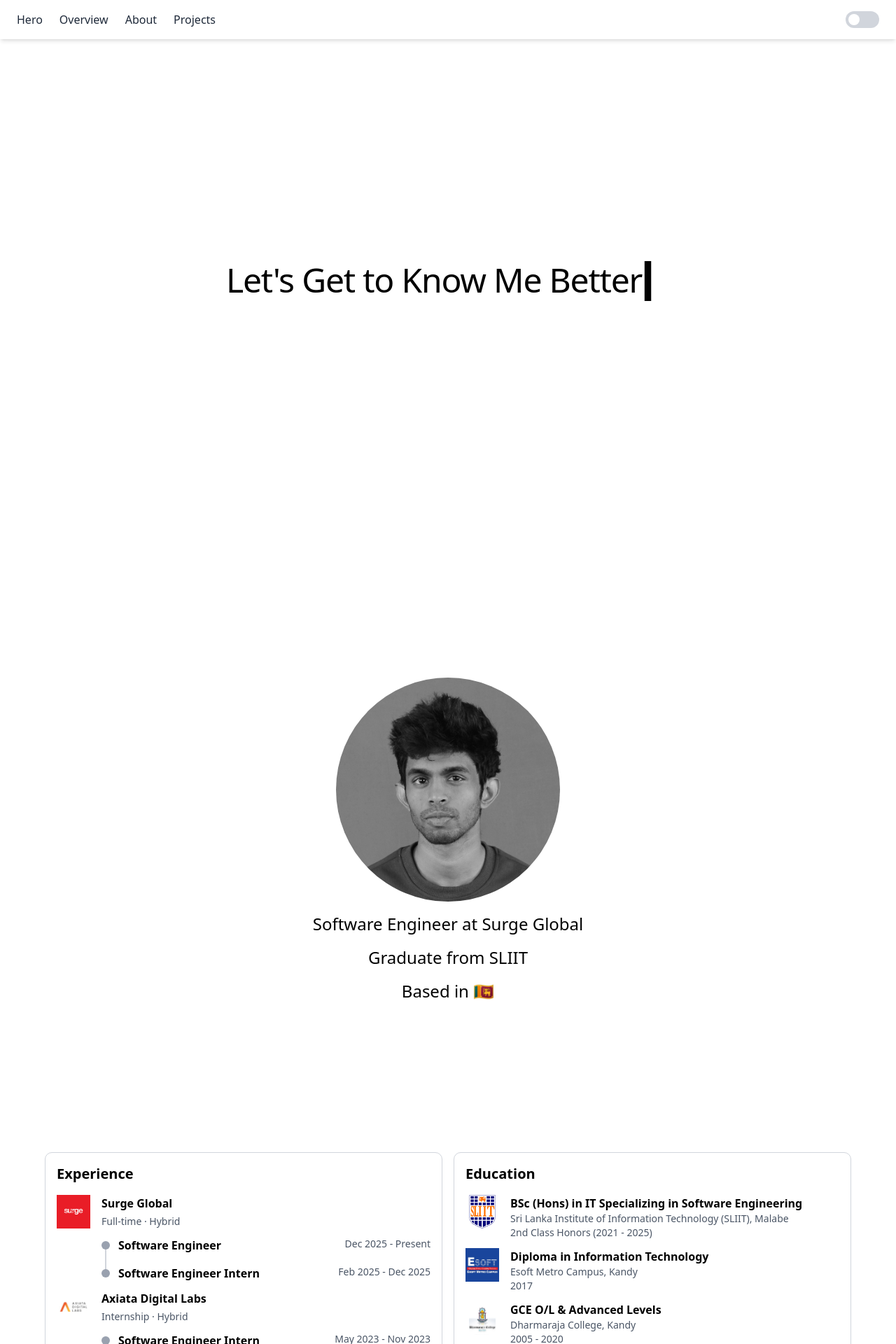
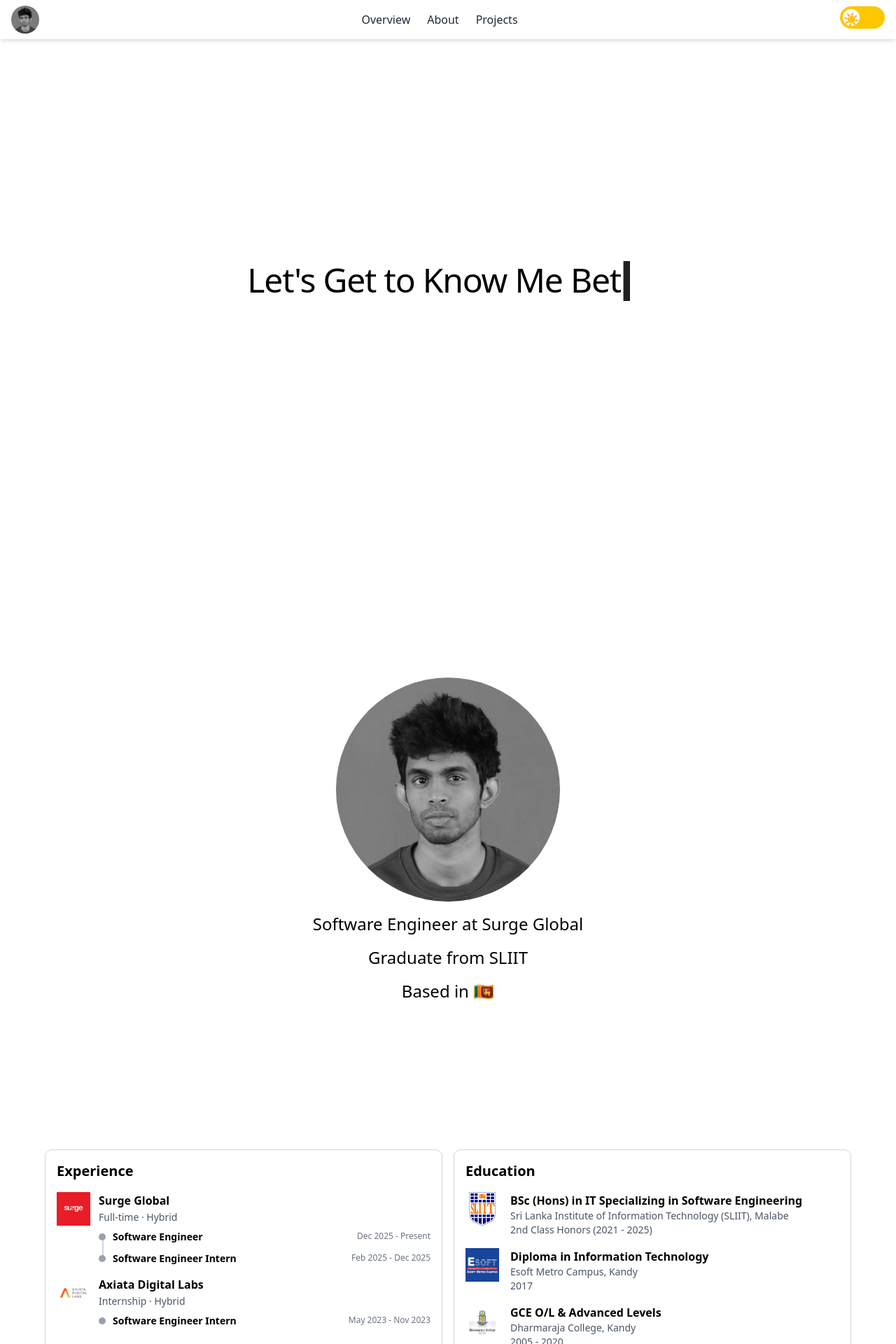
Before and after one commit to isuruherath0/portfolio, a Next.js app: page / in a window 1280 px wide. Shown: the top 1920 px of the page at 70% size. Built offline with nearby package versions, Linux system fonts and the light colour scheme.

Commit message:
refactor: enhance layout and styling across components, improve theme toggle functionality

```diff
--- a/src/app/page.tsx
+++ b/src/app/page.tsx
@@ -1,6 +1,6 @@
 import Hero from "@/sections/Hero";
 import About from "@/sections/About";
-import Projects from "@/sections/Projects";
+// import Projects from "@/sections/Projects";
 import Overview from "@/sections/Overview";
 
 export default function Home() {
@@ -9,7 +9,7 @@
       <Hero />
       <Overview />
       <About />
-      <Projects />
+      {/* <Projects /> */}
     </>
   )
 }
--- a/src/components/layout/Header.tsx
+++ b/src/components/layout/Header.tsx
@@ -1,39 +1,52 @@
+'use client';
+
 import ThemeToggle from "../ui/Header/ThemeToggle";
+import Image from "next/image";
+import me from "@/assets/images/me.jpg";
 
 export default function Header() {
   return (
-    <header className="fixed top-0 left-0 w-full bg-white shadow-md z-50">
-      <div className="container mx-auto flex items-center justify-between px-6 py-4">
+    <header className="fixed top-0 left-0 w-full bg-white dark:bg-black shadow-md z-50">
+      <div className="container mx-auto flex items-center justify-between px-4 py-2">
+        {/* Logo */}
+        <div className="flex-shrink-0">
+          <a href="#hero">
+            <Image
+              width={40}
+              height={40}
+              src={me.src}
+              alt="Logo"
+              className="w-10 h-10 rounded-full object-cover"
+            />
+          </a>
+        </div>
+
         {/* Navigation Links */}
         <nav className="flex space-x-6">
           <a
-            href="#hero"
-            className="text-gray-800 hover:text-blue-500 font-medium transition-colors"
-          >
-            Hero
-          </a>
-          <a
             href="#overview"
-            className="text-gray-800 hover:text-blue-500 font-medium transition-colors"
+            className="text-sm md:text-base text-gray-800 dark:text-gray-200 hover:text-blue-500 dark:hover:text-blue-400 font-medium transition-colors"
           >
             Overview
           </a>
           <a
             href="#about"
-            className="text-gray-800 hover:text-blue-500 font-medium transition-colors"
+            className="text-sm md:text-base text-gray-800 dark:text-gray-200 hover:text-blue-500 dark:hover:text-blue-400 font-medium transition-colors"
           >
             About
           </a>
           <a
             href="#projects"
-            className="text-gray-800 hover:text-blue-500 font-medium transition-colors"
+            className="text-sm md:text-base text-gray-800 dark:text-gray-200 hover:text-blue-500 dark:hover:text-blue-400 font-medium transition-colors"
           >
             Projects
           </a>
         </nav>
 
         {/* Theme Toggle */}
-        <ThemeToggle />
+        <div className="flex-shrink-0">
+          <ThemeToggle />
+        </div>
       </div>
     </header>
   );
--- a/src/components/ui/About/EducationItem.tsx
+++ b/src/components/ui/About/EducationItem.tsx
@@ -3,7 +3,7 @@
 
 export default function EducationItem( { logo, institution, degree, dates }: EducationItemProps) {
   return (
-    <div className="flex space-x-4 mb-3">
+    <div className="flex space-x-4 mb-4">
       {/* Institution Logo */}
       <Image
         width={90}
@@ -14,7 +14,7 @@
       />
       {/* Institution Details */}
       <div>
-        <p className="font-semibold">{degree}</p>
+        <p className="font-semibold text-base">{degree}</p>
         <p className="text-sm text-gray-600">{institution}</p>
         <p className="text-sm text-gray-600">{dates}</p>
       </div>
--- a/src/components/ui/About/ExperienceItem.tsx
+++ b/src/components/ui/About/ExperienceItem.tsx
@@ -1,24 +1,23 @@
 import { ExperienceItemProps } from "@/types/about.types";
 import Image from "next/image";
 
-
 export default function ExperienceItem({ logo, company, employmentType, roles }: ExperienceItemProps) {
   return (
-    <div className="flex space-x-4 mb-3">
+    <div className="flex space-x-3 mb-4">
       {/* Company Logo */}
       <Image
-        width={90}
-        height={90}
+        width={48}
+        height={48}
         src={logo}
         alt={company}
-        className="w-12 h-12 object-contain flex-shrink-0"
+        className="w-10 h-10 md:w-12 md:h-12 object-contain flex-shrink-0"
       />
 
       {/* Company Info and Roles */}
-      <div className="flex-1">
+      <div className="flex-1 min-w-0">
         {/* Company Header */}
-        <h3 className="font-semibold text-base mb-1">{company}</h3>
-        <p className="text-sm text-gray-600 mb-3">{employmentType}</p>
+        <h3 className="font-semibold text-sm md:text-base mb-0.5">{company}</h3>
+        <p className="text-xs md:text-sm text-gray-600 mb-2">{employmentType}</p>
 
         {/* Roles */}
         <div className="relative">
@@ -30,15 +29,16 @@
           {roles.map((role, index) => (
             <div
               key={index}
-              className={`relative pl-6 ${index < roles.length - 1 ? "mb-4" : ""} flex justify-between`}
+              className={`relative pl-5 ${index < roles.length - 1 ? "mb-3" : ""}`}
             >
-                <div className="absolute left-0 top-[6px] w-[12px] h-[12px] bg-gray-400 rounded-full"></div>
+              {/* Dot */}
+              <div className="absolute left-0 top-[5px] w-[10px] h-[10px] bg-gray-400 rounded-full flex-shrink-0"></div>
 
-              {/* Role Title and Dates */}
-              <div>
-                <h4 className="font-semibold text-base">{role.title}</h4>
+              {/* Role Title and Dates on same line */}
+              <div className="flex items-start justify-between gap-2">
+                <h4 className="font-semibold text-sm leading-snug">{role.title}</h4>
+                <p className="text-xs text-gray-500 whitespace-nowrap pt-[1px]">{role.dates}</p>
               </div>
-              <p className="text-sm text-gray-600">{role.dates}</p>
             </div>
           ))}
         </div>
--- a/src/components/ui/Header/ThemeToggle.tsx
+++ b/src/components/ui/Header/ThemeToggle.tsx
@@ -1,28 +1,54 @@
 'use client';
 
-import {useState} from 'react';
+import { useState } from 'react';
 
+function getInitialTheme(): boolean {
+  if (typeof window === 'undefined') return false;
+  const saved = localStorage.getItem('theme');
+  if (saved) return saved === 'dark';
+  return window.matchMedia('(prefers-color-scheme: dark)').matches;
+}
 
 export default function ThemeToggle() {
-    const [isDarkMode , setIsDarkMode] = useState(false)
+  const [isDarkMode, setIsDarkMode] = useState<boolean>(() => {
+    const dark = getInitialTheme();
+    // Sync the DOM class on first render, before paint
+    if (dark) {
+      document.documentElement.classList.add('dark');
+    } else {
+      document.documentElement.classList.remove('dark');
+    }
+    return dark;
+  });
 
-    const toggleTheme = () => {
-        setIsDarkMode(!isDarkMode)
+  const toggleTheme = () => {
+    const newTheme = !isDarkMode;
+    setIsDarkMode(newTheme);
+    if (newTheme) {
+      document.documentElement.classList.add('dark');
+      localStorage.setItem('theme', 'dark');
+    } else {
+      document.documentElement.classList.remove('dark');
+      localStorage.setItem('theme', 'light');
     }
-    return(
-     <button
-     role ="switch"
-     aria-checked= {isDarkMode}
-     onClick={toggleTheme}
-     className={`relative inline-flex h-6 w-12 items-center rounded-full transition-colors ${
-        isDarkMode ? 'bg-gray-800' : 'bg-gray-300'
+  };
+
+  return (
+    <button
+      role="switch"
+      aria-checked={isDarkMode}
+      onClick={toggleTheme}
+      className={`relative inline-flex h-8 w-16 items-center rounded-full transition-colors ${
+        isDarkMode ? 'bg-gray-800' : 'bg-yellow-400'
       }`}
-     >
+    >
       <span
-        className={`inline-block h-4 w-4 transform rounded-full bg-white transition-transform ${
-          isDarkMode ? 'translate-x-6' : 'translate-x-1'
+        className={`absolute left-1 top-1 inline-block h-6 w-6 transform rounded-full bg-white text-lg flex items-center justify-center transition-transform ${
+          isDarkMode ? 'translate-x-8' : 'translate-x-0'
         }`}
-      />
-     </button>
-    )
+      >
+        {isDarkMode ? '🌙' : '☀️'}
+      </span>
+    </button>
+  );
 }
--- a/src/sections/About.tsx
+++ b/src/sections/About.tsx
@@ -5,20 +5,15 @@
 import Esoft from "@/assets/images/Esoft.jpg"
 import ExperienceItem from "@/components/ui/About/ExperienceItem";
 import EducationItem from "@/components/ui/About/EducationItem";
-import { tools , technologies } from "@/lib/constants/skills"
-
-
+import { tools, technologies } from "@/lib/constants/skills";
 
 export default function About() {
   return (
-
-    <main id="about" className="min-h-screen flex flex-col items-center justify-center bg-white text-black space-y-8">
-      <div className="grid grid-cols-2 gap-4 w-full max-w-6xl">
+    <main id="about" className="min-h-screen flex flex-col items-center justify-center bg-white dark:bg-black text-black dark:text-white space-y-8 p-4 md:p-8">
+      <div className="grid grid-cols-1 md:grid-cols-2 gap-4 w-full max-w-6xl">
         {/* Experience */}
-
-       <div className="border border-gray-300 p-4 rounded-lg">
-        <h2 className="text-xl font-bold mb-4">Experience</h2>
-
+        <div className="border border-gray-300 dark:border-gray-700 p-4 rounded-lg bg-white dark:bg-gray-950">
+          <h2 className="text-xl font-bold mb-4">Experience</h2>
           <ExperienceItem
             logo={Surge.src}
             company="Surge Global"
@@ -38,7 +33,8 @@
           />
         </div>
 
-        <div className="border border-gray-300 p-4 rounded-lg">
+        {/* Education */}
+        <div className="border border-gray-300 dark:border-gray-700 p-4 rounded-lg bg-white dark:bg-gray-950">
           <h2 className="text-xl font-bold mb-4">Education</h2>
           <EducationItem
             logo={SLIIT.src}
@@ -61,7 +57,7 @@
         </div>
 
         {/* Technical Skills */}
-        <div className="border border-gray-300 p-4 rounded-lg">
+        <div className="border border-gray-300 dark:border-gray-700 p-4 rounded-lg bg-white dark:bg-gray-950">
           <h2 className="text-xl font-bold mb-2">Technical Skills</h2>
           <p className="font-semibold">Technologies:</p>
           <p>{technologies.join(", ")}</p>
@@ -70,23 +66,38 @@
         </div>
 
         {/* Publications */}
-        <div className="border border-gray-300 p-4 rounded-lg">
+        <div className="border border-gray-300 dark:border-gray-700 p-4 rounded-lg bg-white dark:bg-gray-950">
           <h2 className="text-xl font-bold mb-2">Publications</h2>
-            <p className="font-semibold">Enhancing Diabetic Retinopathy Management Through Personalized Recommendations With Reinforcement Learning</p>
-          <p className="text-sm text-gray-600">International Conference on System Modeling & Advancement in Research Trends</p>
-          <p className="text-sm text-gray-600"> First Author &middot;  Presented on Conference &middot;  Published in IEEE Xplore</p>
-          <p className="font-semibold mt-2">Customize Your Clothing Through 3D Models: A New Trend In The Fashion Industry</p>
-            <p className="text-sm text-gray-600">Published in Tuijin Jishu/Journal of Propulsion Technology &middot; First Author</p>
+          <p className="font-semibold">
+            Enhancing Diabetic Retinopathy Management Through Personalized
+            Recommendations With Reinforcement Learning
+          </p>
+          <p className="text-sm text-gray-600 dark:text-gray-400">
+            International Conference on System Modeling & Advancement in
+            Research Trends
+          </p>
+          <p className="text-sm text-gray-600 dark:text-gray-400">
+            First Author &middot; Presented on Conference &middot; Published in
+            IEEE Xplore
+          </p>
+          <p className="font-semibold mt-2">
+            Customize Your Clothing Through 3D Models: A New Trend In The
+            Fashion Industry
+          </p>
+          <p className="text-sm text-gray-600 dark:text-gray-400">
+            Published in Tuijin Jishu/Journal of Propulsion Technology &middot;
+            First Author
+          </p>
         </div>
       </div>
 
       {/* Quote Section */}
-      <div className="w-full max-w-6xl border-t border-gray-300 pt-8">
-        <blockquote className="text-center text-2xl italic text-gray-600">
+      <div className="w-full max-w-6xl border-t border-gray-300 dark:border-gray-700 pt-8">
+        <blockquote className="text-center text-2xl italic text-gray-600 dark:text-gray-400">
           &quot;Software Engineering is about finding solutions for real world
-            problems through code, and optimizing solutions which are already
-            implemented. Its not about being biased to a framework or
-            by-hearting syntax&quot;
+          problems through code, and optimizing solutions which are already
+          implemented. Its not about being biased to a framework or by-hearting
+          syntax&quot;
         </blockquote>
       </div>
     </main>
--- a/src/sections/Hero.tsx
+++ b/src/sections/Hero.tsx
@@ -1,43 +1,21 @@
 'use client';
 
-import  { ReactTyped } from 'react-typed';
 import TextType from '@/components/TextType';
-
-
 
 export default function Hero() {
   return (
-    <main id="hero" className="min-h-screen flex items-center justify-center bg-white text-black">
+    <main id="hero" className="min-h-screen flex items-center justify-center bg-white dark:bg-black text-black dark:text-white">
       <div className="flex flex-col">
-        {/* <h1 className="text-2xl">
-          <ReactTyped
-            strings={['Hi, I\'m Isuru Herath']}
-            typeSpeed={40}
-            showCursor={false}
-          />
-        </h1>
-        <h1 className="text-2xl">
-            <ReactTyped
-            strings={['Let\'s Get to Know Me Better.!!']}
-            typeSpeed={40}
-            startDelay={2000}
-            showCursor={false}
-          />
-        </h1> */}
         <h1 className="text-5xl">
-        <TextType
-            // text={["Text typing effect", "for your websites", "Happy coding!"]}
+          <TextType
             typingSpeed={75}
             pauseDuration={1500}
             showCursor
             cursorCharacter="▎"
-            text={['Hi, I\'m Isuru Herath','Let\'s Get to Know Me Better.!!']}
+            text={["Hi, I'm Isuru Herath", "Let's Get to Know Me Better.!!"]}
             deletingSpeed={50}
-            // variableSpeedEnabled={false}
-            // variableSpeedMin={60}
-            // variableSpeedMax={120}
             cursorBlinkDuration={0.5}
-        />
+          />
         </h1>
       </div>
     </main>
```
Also changed, not shown: src/sections/Overview.tsx (+4 -4 lines).
